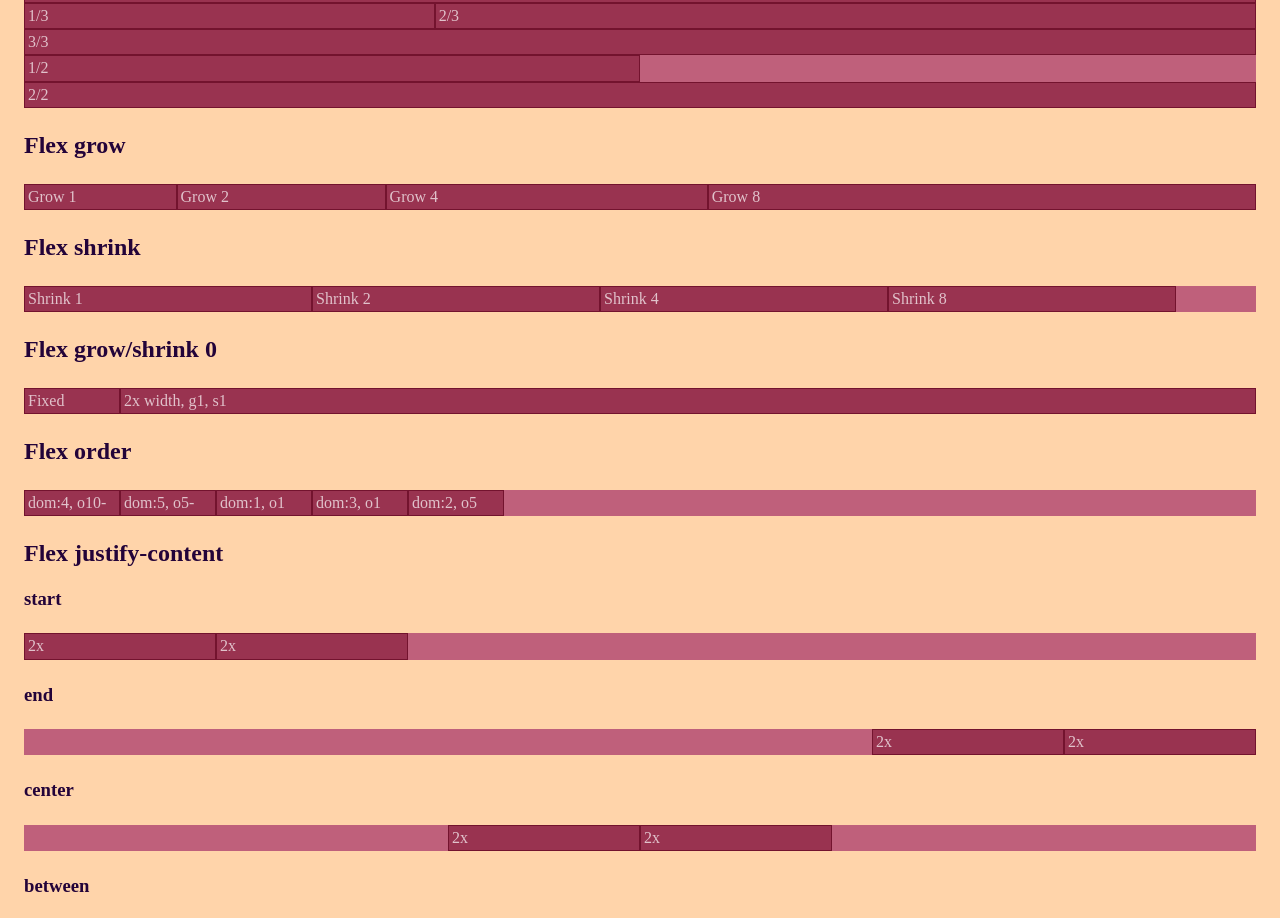
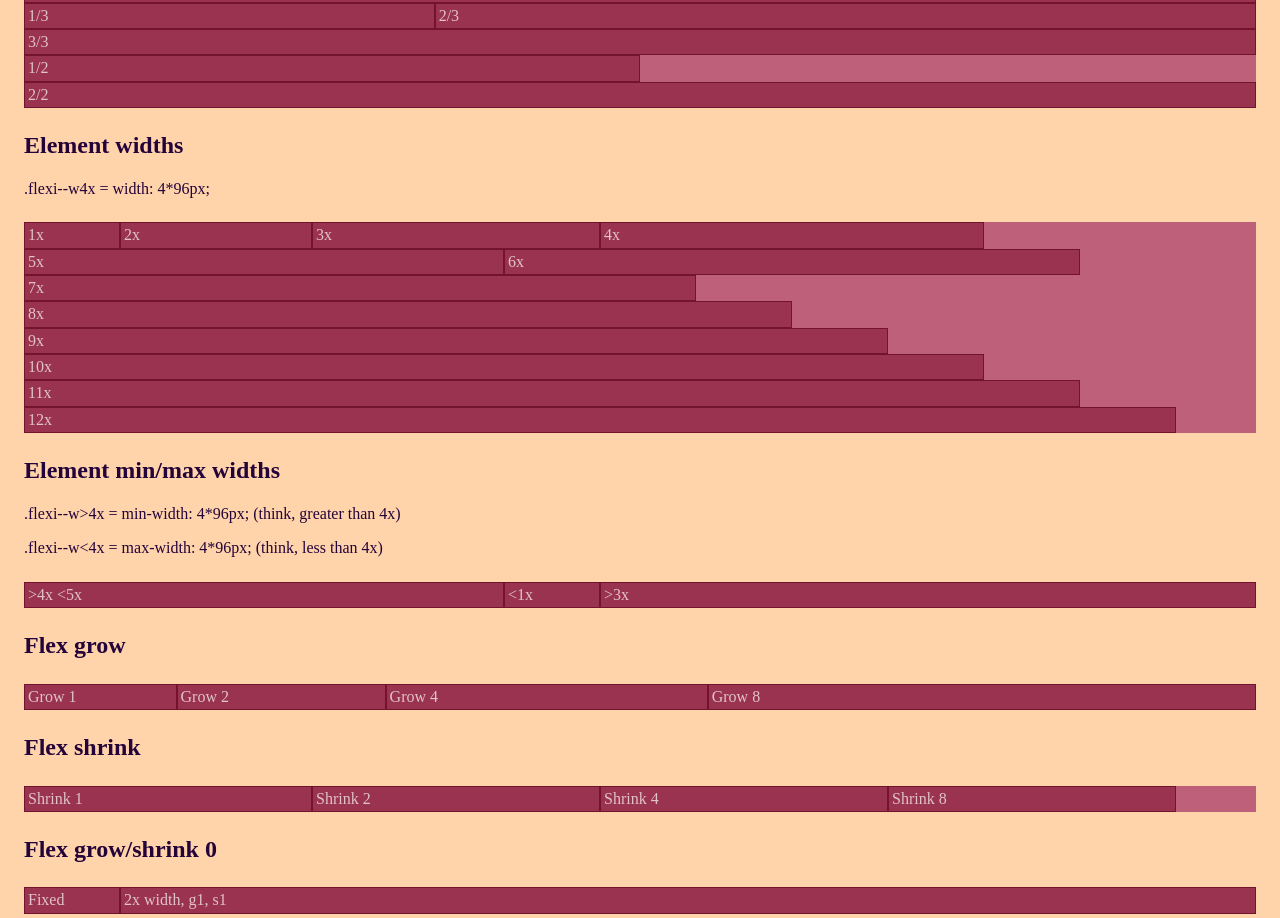
Before and after one commit to jonotron/muscles.css, a website: page example/index.html in a window 1280 px wide. Shown: the part 852-1770 px from the top of the page. Drawn offline with nearby package versions, Linux system fonts and the light colour scheme.

Commit message:
width modifiers with min/max

```diff
--- a/example/index.html
+++ b/example/index.html
@@ -30,6 +30,7 @@
       <div class="box flexi--b12x">12x96px</div>
     </div>
 
+
     <h2>Flex basis width percentages</h2>
     <p>.flexi--b1/12 = 1/12</p>
 
@@ -61,6 +62,33 @@
       <div class="box flexi--b3/3">3/3</div>
       <div class="box flexi--b1/2">1/2</div>
       <div class="box flexi--b2/2">2/2</div>
+    </div>
+
+    <h2>Element widths</h2>
+    <p>.flexi--w4x = width: 4*96px;</p>
+    <div class="flexb flexb--wrap container">
+      <div class="box flexi--w1x">1x</div>
+      <div class="box flexi--w2x">2x</div>
+      <div class="box flexi--w3x">3x</div>
+      <div class="box flexi--w4x">4x</div>
+      <div class="box flexi--w5x">5x</div>
+      <div class="box flexi--w6x">6x</div>
+      <div class="box flexi--w7x">7x</div>
+      <div class="box flexi--w8x">8x</div>
+      <div class="box flexi--w9x">9x</div>
+      <div class="box flexi--w10x">10x</div>
+      <div class="box flexi--w11x">11x</div>
+      <div class="box flexi--w12x">12x</div>
+    </div>
+
+    <h2>Element min/max widths</h2>
+    <p>.flexi--w&gt;4x = min-width: 4*96px; (think, greater than 4x)</p>
+    <p>.flexi--w&lt;4x = max-width: 4*96px; (think, less than 4x)</p>
+
+    <div class="flexb container">
+      <div class="box flexi--w>4x flexi--w<5x flexi--g1">&gt;4x &lt;5x</div>
+      <div class="box flexi--w<1x flexi--g1">&lt;1x</div>
+      <div class="box flexi--w>3x flexi--g1">&gt;3x</div>
     </div>
 
     <h2>Flex grow</h2>
--- a/muscles/item.flex.css
+++ b/muscles/item.flex.css
@@ -86,6 +86,29 @@
   }
 }
 
+/* width .flexi--wNx */
+@for $i from 1 to 12 {
+  .flexi--w$(i)x {
+    width: calc($muscles_base_basis * $i);
+  }
+}
+
+/* max-width .flexi--w<Nx (width is less than Nx) */
+@for $i from 1 to 12 {
+  .flexi--w\<$(i)x {
+    max-width: calc($muscles_base_basis * $i);
+  }
+}
+
+/* min-width .flexi--w>Nx (width is greater than Nx) */
+@for $i from 1 to 12 {
+  .flexi--w\>$(i)x {
+    min-width: calc($muscles_base_basis * $i);
+  }
+}
+
+
+
 /**
  * order modifiers
  */
```
Also changed, not shown: dist/muscles.css.
